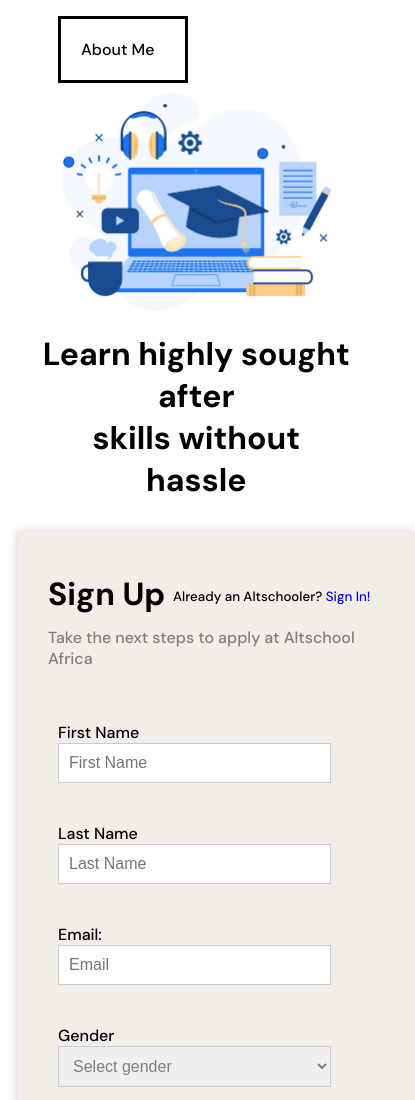
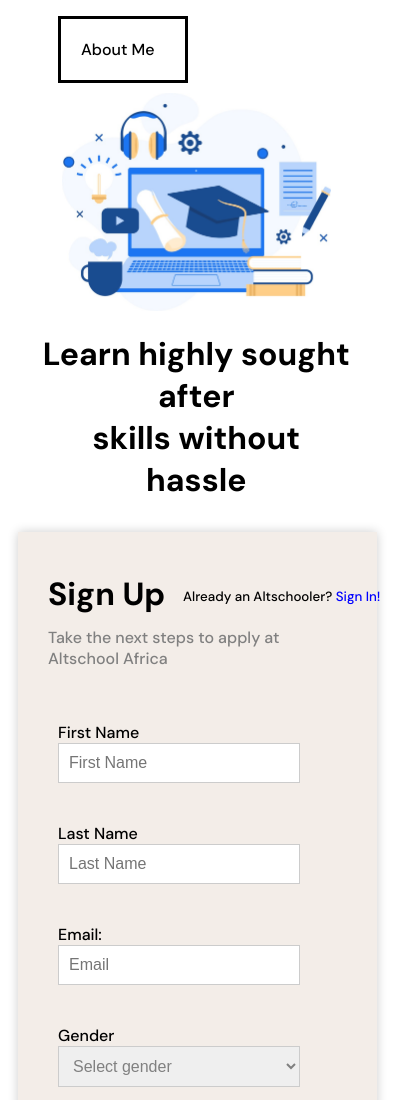
Before and after one commit to Ace21-js/Altschool-HTML-Assignments, a plain HTML site: page Assignment 1/form.html in a window 390 px wide. Shown: the top 1100 px of the page, 415 px wide, since content can reach past the window. Drawn offline with Linux system fonts and the light colour scheme.

Commit message:
Add media queries and other updates to Assignment 1

```diff
--- a/Assignment 1/style.css
+++ b/Assignment 1/style.css
@@ -194,14 +194,14 @@ ul li {
     }
 
     .content-right {
-      width: 90%;
+      width: 80%;
       height: 100%;
     }
 
     .side {
       position: relative;
       top: -90px;
-      left: 125px;
+      left: 135px;
       font-size: smaller;
     }
 
```
